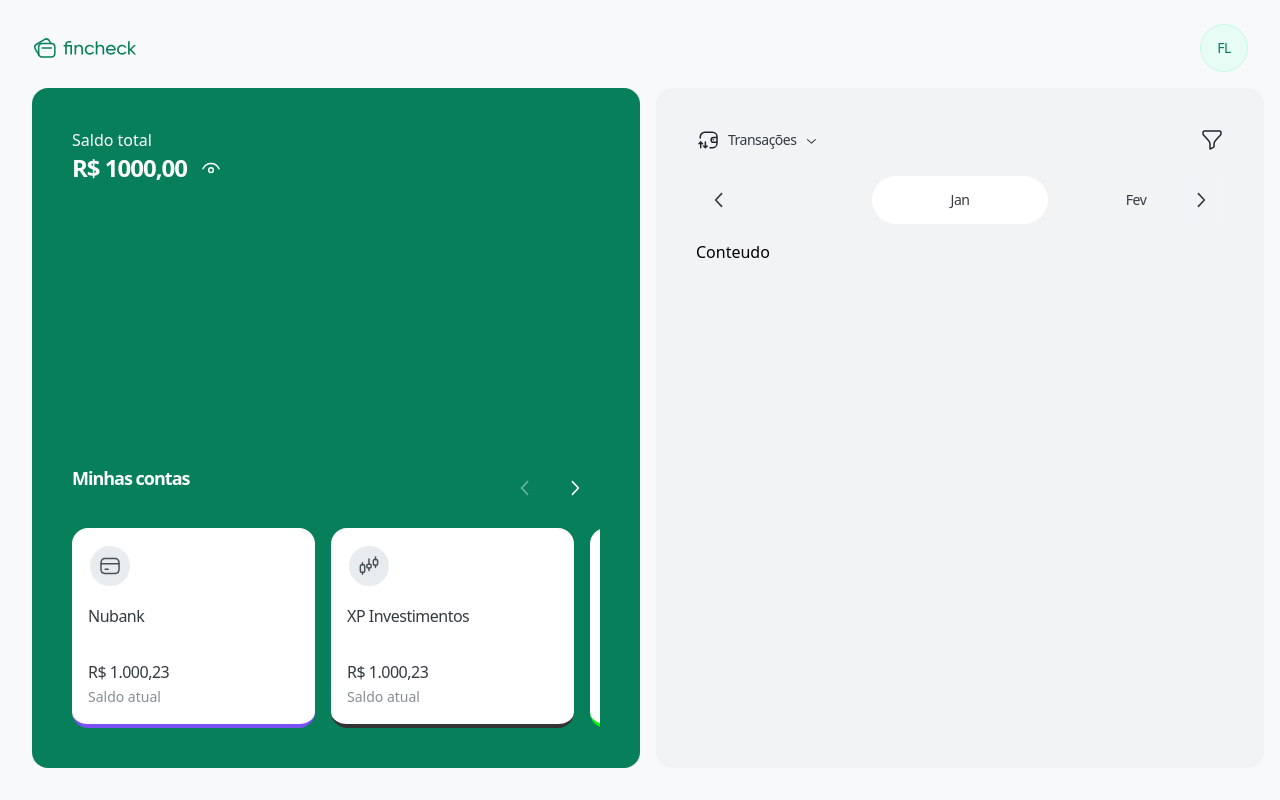
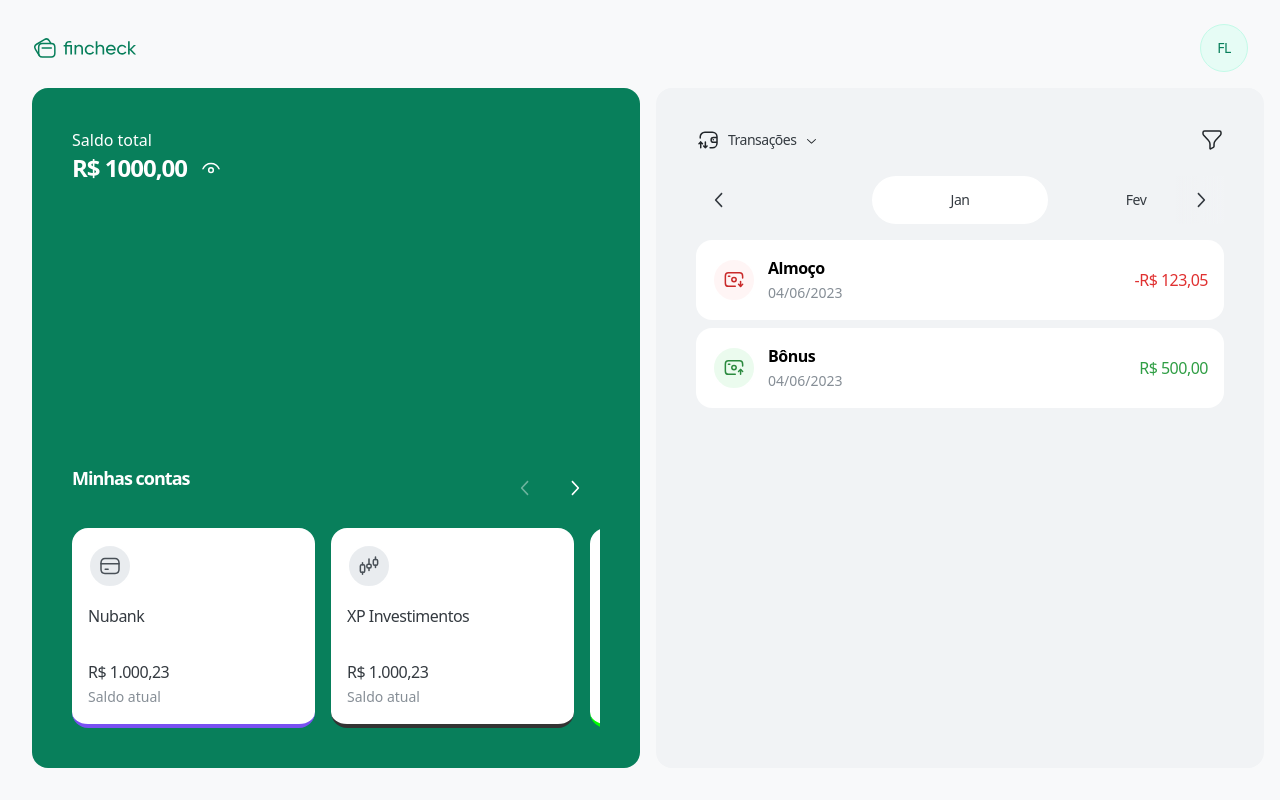
Before and after one commit to FabioLeonam/fincheck-web, a React (Vite) app: page / in a window 1280 px wide. Built offline with nearby package versions, Linux system fonts and the light colour scheme; no server answers.

Commit message:
Creates transaction details card

```diff
--- a/src/view/pages/Dashboard/Dashboard.tsx
+++ b/src/view/pages/Dashboard/Dashboard.tsx
@@ -12,7 +12,7 @@ export function Dashboard() {
         <UserMenu />
       </header>
 
-      <main className="flex flex-1 flex-col md:flex-row gap-4">
+      <main className="flex flex-1 flex-col md:flex-row gap-4 max-h-full">
         <div className="w-full md:w-1/2 ">
           <Accounts />
         </div>
--- a/src/view/pages/Dashboard/components/Transactions/Transactions.tsx
+++ b/src/view/pages/Dashboard/components/Transactions/Transactions.tsx
@@ -5,11 +5,13 @@ import { Swiper, SwiperSlide } from "swiper/react";
 import { MONTHS } from "../../../../../app/config/constants";
 import { SliderOption } from "./SliderOption";
 import { SliderNavigation } from "./SliderNavigation";
+import { formatCurrency } from "../../../../../app/utils/formatCurrency";
+import { CategoryIcon } from "../../../../components/icons/categories/CategoryIcon";
 
 export function Transactions(){
   return (
-    <div className="bg-gray-100 rounded-2xl w-full h-full md:p-10 px-4 py-8">
-      <header className="">
+    <div className="bg-gray-100 rounded-2xl w-full h-full md:p-10 px-4 py-8 flex flex-col">
+      <header>
         <div className="flex items-center justify-between">
           <button className="flex items-center gap-2">
             <TransactionsIcon />
@@ -39,8 +41,33 @@ export function Transactions(){
         </div>
       </header>
 
-      <div className="mt-4 ">
-        Conteudo
+      <div className="mt-4 space-y-2 flex-1 overflow-y-auto">
+        <div className="bg-white p-4 rounded-2xl flex items-center justify-between gap-4">
+          <div className="flex-1 flex items-center gap-3">
+            <CategoryIcon type="expense"/>
+
+            <div>
+              <strong className="font-bold tracking-[-0.5px] block">Almoço</strong>
+              <span className="text-sm text-gray-600">04/06/2023</span>
+            </div>
+          </div>
+
+          <span className="text-red-800 font-medium tracking-[-0.5px]">-{formatCurrency(123.05)}</span>
+        </div>
+
+        <div className="bg-white p-4 rounded-2xl flex items-center justify-between gap-4">
+          <div className="flex-1 flex items-center gap-3">
+            <CategoryIcon type="income"/>
+
+            <div>
+              <strong className="font-bold tracking-[-0.5px] block">Bônus</strong>
+              <span className="text-sm text-gray-600">04/06/2023</span>
+            </div>
+          </div>
+
+          <span className="text-green-800 font-medium tracking-[-0.5px]">{formatCurrency(500)}</span>
+        </div>
+
       </div>
     </div>
   )
```
